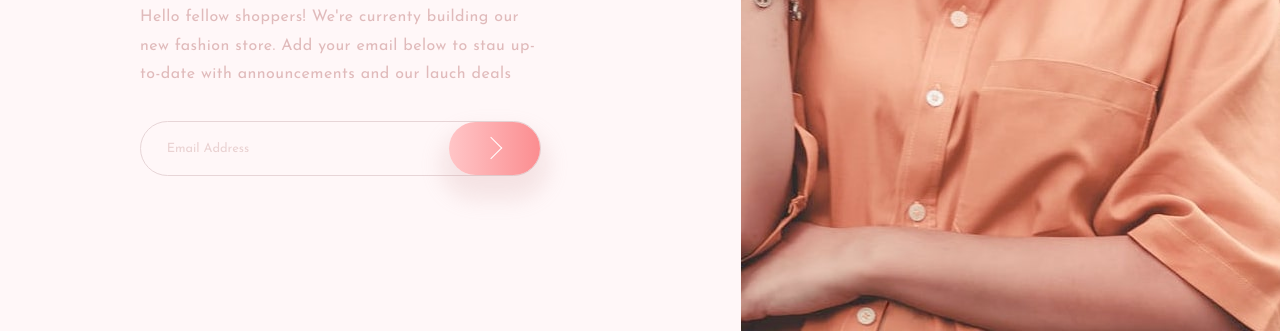
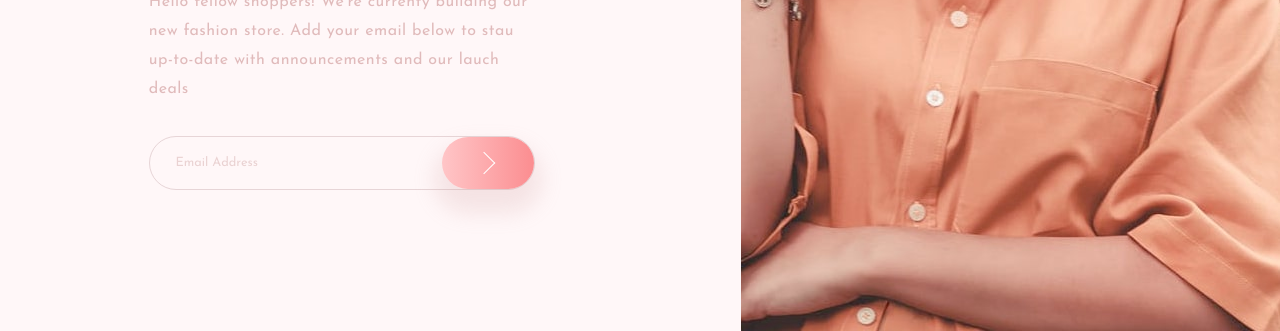
Before and after one commit to jetobe95/base-apparel-coming-soon, a plain HTML site: page index.html in a window 1280 px wide. Shown: the part 469-800 px from the top of the page. Drawn offline with Linux system fonts and the light colour scheme.

Commit message:
Add styles.css

```diff
--- a/styles.css
+++ b/styles.css
@@ -240,7 +240,7 @@ body {
 
     .header-container,
     .comming-container {
-        padding: 0 18.9%;
+        padding: 0 9.3rem;
     }
 
     .were,
```
